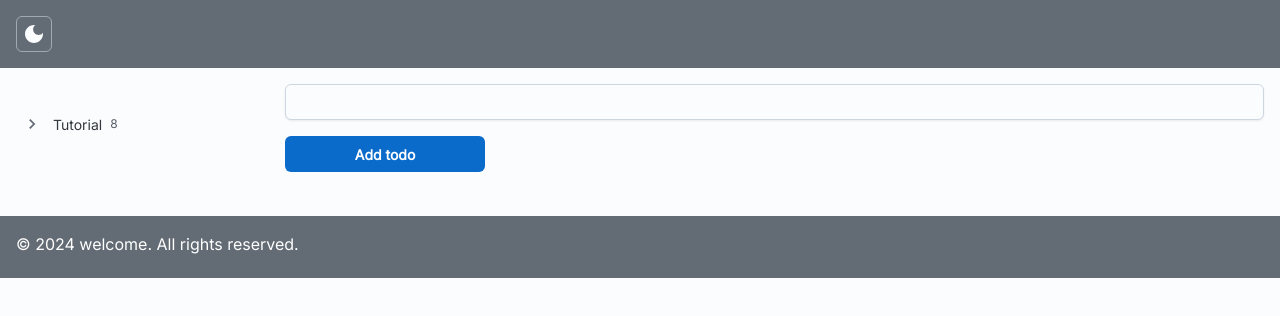
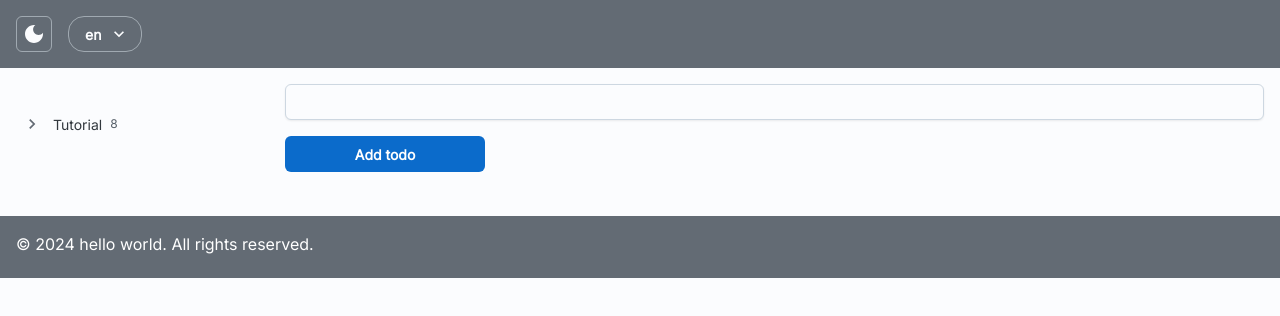
Before and after one commit to chung193/learn-reactjs-project, a React (Create React App) app: page / in a window 1280 px wide. Shown: the top 316 px of the page. Built offline with nearby package versions, Linux system fonts and the light colour scheme.

Commit message:
a little change

```diff
--- /dev/null
+++ b/src/components/ToggleLanguage.js
@@ -0,0 +1,51 @@
+import React from 'react';
+import { useTranslation } from 'react-i18next';
+import Menu from '@mui/joy/Menu';
+import MenuButton from '@mui/joy/MenuButton';
+import MenuItem from '@mui/joy/MenuItem';
+import Dropdown from '@mui/joy/Dropdown';
+import KeyboardArrowDownIcon from '@mui/icons-material/KeyboardArrowDown';
+import ListDivider from '@mui/joy/ListDivider';
+
+const ToggleLanguage = () => {
+    const { t, i18n } = useTranslation();
+    const changeLanguage = (lng) => {
+        i18n.changeLanguage(lng);
+    };
+    return (
+        <Dropdown>
+            <MenuButton
+                sx={{
+                    '--Button-radius': '1rem',
+                    marginLeft: 2
+                }}
+                variant="outlined"
+                endDecorator={<KeyboardArrowDownIcon />}
+            >
+                {i18n.language}
+            </MenuButton>
+            <Menu
+                variant="outlined"
+                placement="bottom-start"
+                disablePortal
+                size="sm"
+                sx={{
+                    '--ListItemDecorator-size': '24px',
+                    '--ListItem-minHeight': '40px',
+                    '--ListDivider-gap': '4px',
+                    minWidth: 200,
+                }}
+            >
+                <MenuItem onClick={() => changeLanguage('vi')} sx={{ cursor: 'pointer' }}>
+                    Tiếng Việt
+                </MenuItem>
+                <ListDivider />
+                <MenuItem onClick={() => changeLanguage('en')} sx={{ cursor: 'pointer' }}>
+                    English
+                </MenuItem>
+            </Menu>
+        </Dropdown>
+    )
+}
+
+export default ToggleLanguage;
--- a/src/i18n.js
+++ b/src/i18n.js
@@ -6,22 +6,15 @@ import { en, vi } from './translations';
 // (tip move them in a JSON file and import them,
 // or even better, manage them separated from your code: https://react.i18next.com/guides/multiple-translation-files)
 const resources = {
-    en: {
-        translation: {
-            en
-        }
-    },
-    fr: {
-        translation: {
-            vi
-        }
-    }
+    en,
+    vi
 };
-
+debugger;
 i18n
     .use(initReactI18next) // passes i18n down to react-i18next
     .init({
         resources,
+        debug: true,
         lng: "en", // language to use, more information here: https://www.i18next.com/overview/configuration-options#languages-namespaces-resources
         // you can use the i18n.changeLanguage function to change the language manually: https://www.i18next.com/overview/api#changelanguage
         // if you're using a language detector, do not define the lng option
--- a/src/partials/Footer.js
+++ b/src/partials/Footer.js
@@ -7,6 +7,7 @@ import { useTranslation } from 'react-i18next';
 export default function Footer() {
     const [color, setColor] = React.useState('neutral');
     const { t, i18n } = useTranslation();
+    console.log(t);
     return (
         <Sheet
             variant="solid"
--- a/src/partials/Header.js
+++ b/src/partials/Header.js
@@ -1,7 +1,7 @@
 import * as React from 'react';
 import Sheet from '@mui/joy/Sheet';
 import ToggleColorMode from '../components/ToggleColorMode';
-
+import ToggleLanguage from '../components/ToggleLanguage';
 const Header = (props) => {
 
     return (
@@ -17,6 +17,7 @@ const Header = (props) => {
             }}
         >
             <ToggleColorMode />
+            <ToggleLanguage />
         </Sheet>
     );
 }
--- a/src/translations/en.json
+++ b/src/translations/en.json
@@ -1,5 +1,6 @@
 {
-    "language": "english",
-    "welcome": "hello world",
-    "component": {}
+    "translation": {
+        "language": "english",
+        "welcome": "hello world"
+    }
 }
--- a/src/translations/vi.json
+++ b/src/translations/vi.json
@@ -1,5 +1,6 @@
 {
-    "language": "vietnamese",
-    "welcome": "xin chào ",
-    "component": {}
+    "translation": {
+        "language": "vietnamese",
+        "welcome": "xin chào "
+    }
 }
```
Also changed, not shown: 1 other file (tests, documents, lock files or other folders).
